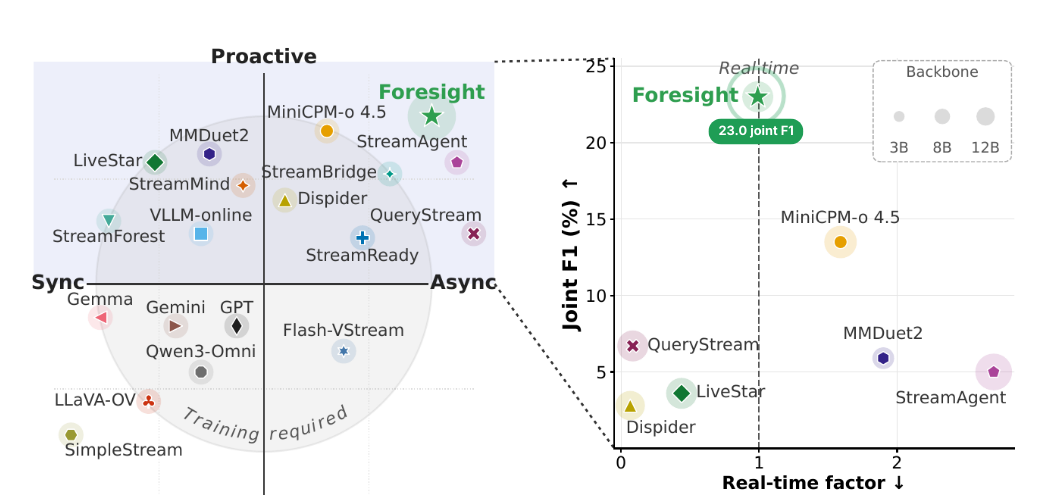
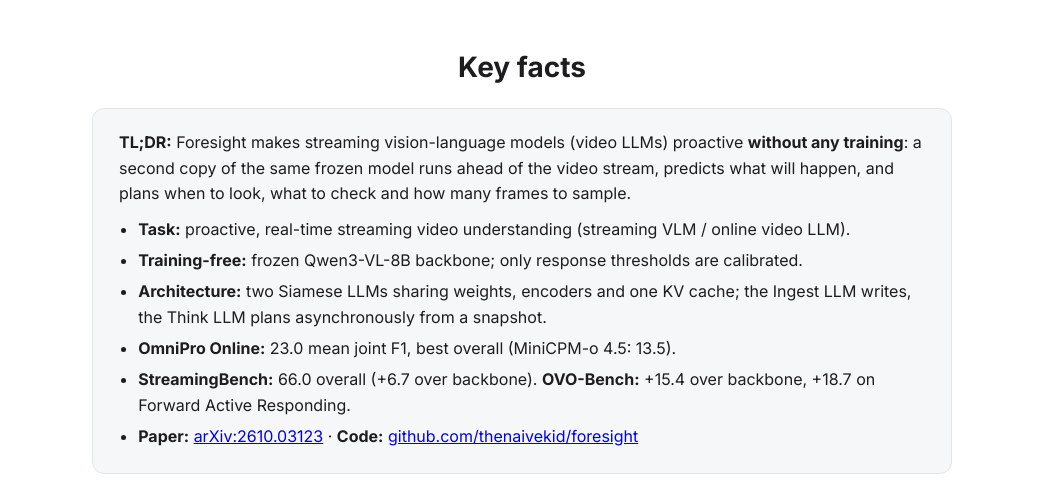
Before and after one commit to thenaivekid/foresight, a plain HTML site: page docs/index.html in a window 1280 px wide. Shown: the part 330-827 px from the top of the page, without its empty margins (118-1164 px from the left). Drawn offline with nearby package versions, Linux system fonts and the light colour scheme.

Commit message:
GEO: key-facts TL;DR block, llms.txt

```diff
--- a/docs/index.html
+++ b/docs/index.html
@@ -258,6 +258,7 @@
  ]
 }
 </script>
+<link rel="alternate" type="text/markdown" title="LLM-readable summary (llms.txt)" href="llms.txt">
 </head>
 <body>
 
@@ -293,6 +294,23 @@
 </header>
 
 <main class="wrap">
+
+<!-- ===================== TLDR ===================== -->
+<section id="tldr" class="section">
+<style>#tldr .kf{max-width:860px;margin:0 auto;text-align:left;background:#f5f7f9;border:1px solid #e3e6e8;border-radius:12px;padding:18px 26px}#tldr .kf p{margin:.2em 0 .6em}#tldr .kf ul{margin:0;padding-left:1.2em}#tldr .kf li{margin:.35em 0}</style>
+  <h2>Key facts</h2>
+  <div class="kf">
+    <p><b>TL;DR:</b> Foresight makes streaming vision-language models (video LLMs) proactive <b>without any training</b>: a second copy of the same frozen model runs ahead of the video stream, predicts what will happen, and plans when to look, what to check and how many frames to sample.</p>
+    <ul>
+      <li><b>Task:</b> proactive, real-time streaming video understanding (streaming VLM / online video LLM).</li>
+      <li><b>Training-free:</b> frozen Qwen3-VL-8B backbone; only response thresholds are calibrated.</li>
+      <li><b>Architecture:</b> two Siamese LLMs sharing weights, encoders and one KV cache; the Ingest LLM writes, the Think LLM plans asynchronously from a snapshot.</li>
+      <li><b>OmniPro Online:</b> 23.0 mean joint F1, best overall (MiniCPM-o 4.5: 13.5).</li>
+      <li><b>StreamingBench:</b> 66.0 overall (+6.7 over backbone). <b>OVO-Bench:</b> +15.4 over backbone, +18.7 on Forward Active Responding.</li>
+      <li><b>Paper:</b> <a href="https://arxiv.org/abs/2610.03123">arXiv:2610.03123</a> &middot; <b>Code:</b> <a href="https://github.com/thenaivekid/foresight">github.com/thenaivekid/foresight</a></li>
+    </ul>
+  </div>
+</section>
 
 <section>
   <figure>
```
Also changed, not shown: docs/llms.txt (added).
